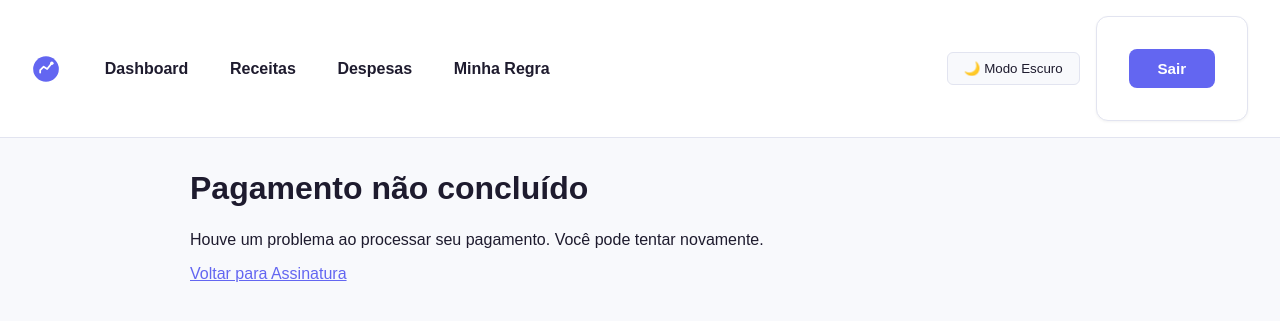
After one commit to ReneBerredo/Controle-Financeiro, a Django app: page /financas/pagamento/falha/ in a window 1280 px wide. The commit adds this page. Shown: the top 321 px of the page. Run offline with Django 5.2, Linux system fonts and the light colour scheme; the visitor is signed in with stand-in values (Sample User, id 1).

Commit message:
Adiciona a geracao de link de pagamento via Mercado pago

```diff
--- a/config/settings.py
+++ b/config/settings.py
@@ -136,3 +136,5 @@ EMAIL_USE_TLS = True
 EMAIL_HOST_USER = config('EMAIL_HOST_USER')
 EMAIL_HOST_PASSWORD = config('EMAIL_HOST_PASSWORD')
 DEFAULT_FROM_EMAIL = EMAIL_HOST_USER
+MERCADOPAGO_ACCESS_TOKEN = config('MERCADOPAGO_ACCESS_TOKEN')
+MERCADOPAGO_PUBLIC_KEY = config('MERCADOPAGO_PUBLIC_KEY')
--- a/financas/templates/financas/assinatura.html
+++ b/financas/templates/financas/assinatura.html
@@ -20,5 +20,5 @@
         <p>Sua assinatura está ativa até {{ assinatura.data_fim|date:"d/m/Y" }}.</p>
     {% endif %}
 
-    <p><em>Em breve: opções de planos e pagamento.</em></p>
+    <p><a href="{% url 'criar_pagamento' %}" class="landing-cta">Assinar agora - R$ 29,90</a></p>
 {% endblock %}
--- /dev/null
+++ b/financas/templates/financas/pagamento_falha.html
@@ -0,0 +1,9 @@
+{% extends 'base.html' %}
+
+{% block title %}Pagamento Não Concluído{% endblock %}
+
+{% block conteudo %}
+    <h1>Pagamento não concluído</h1>
+    <p>Houve um problema ao processar seu pagamento. Você pode tentar novamente.</p>
+    <p><a href="{% url 'assinatura' %}">Voltar para Assinatura</a></p>
+{% endblock %}
--- a/financas/urls.py
+++ b/financas/urls.py
@@ -29,4 +29,7 @@ urlpatterns = [
     path('categorias-orcamento/<int:categoria_id>/editar/', views.editar_categoria_orcamento, name='editar_categoria_orcamento'),
     path('categorias-orcamento/<int:categoria_id>/excluir/', views.excluir_categoria_orcamento, name='excluir_categoria_orcamento'),
     path('assinatura/', views.assinatura, name='assinatura'),
+    path('pagamento/criar/', views.criar_pagamento, name='criar_pagamento'),
+    path('pagamento/sucesso/', views.pagamento_sucesso, name='pagamento_sucesso'),
+    path('pagamento/falha/', views.pagamento_falha, name='pagamento_falha'),
 ]
--- a/financas/views.py
+++ b/financas/views.py
@@ -10,6 +10,8 @@ from .forms_auth import CadastroForm
 from django.shortcuts import get_object_or_404
 import uuid
 import json
+import mercadopago
+from django.conf import settings
 from dateutil.relativedelta import relativedelta
 from django.db.models.functions import TruncMonth
 from collections import defaultdict
@@ -19,6 +21,7 @@ from django.contrib.auth import login
 from django.utils import timezone
 from .models import Assinatura
 from django.urls import reverse
+
 
 @login_required
 def lista_receitas(request):
@@ -543,3 +546,36 @@ def excluir_categoria_orcamento(request, categoria_id):
 def assinatura(request):
     assinatura_usuario = Assinatura.objects.get(usuario=request.user)
     return render(request, 'financas/assinatura.html', {'assinatura': assinatura_usuario})
+
+@login_required
+def criar_pagamento(request):
+    sdk = mercadopago.SDK(settings.MERCADOPAGO_ACCESS_TOKEN)
+
+    preference_data = {
+        "items": [
+            {
+                "title": "Assinatura Visão Financeira - 30 dias",
+                "quantity": 1,
+                "unit_price": 29.90,
+                "currency_id": "BRL",
+            }
+        ],
+        "back_urls": {
+            "success": request.build_absolute_uri('/financas/pagamento/sucesso/'),
+            "failure": request.build_absolute_uri('/financas/pagamento/falha/'),
+        },
+        "external_reference": str(request.user.id),
+    }
+
+    preference_response = sdk.preference().create(preference_data)
+    preference = preference_response["response"]
+
+    return redirect(preference["init_point"])
+
+@login_required
+def pagamento_sucesso(request):
+    return render(request, 'financas/pagamento_sucesso.html')
+
+@login_required
+def pagamento_falha(request):
+    return render(request, 'financas/pagamento_falha.html')
```
Also changed, not shown: financas/templates/financas/pagamento_sucesso.html (added, +9 -0 lines).
